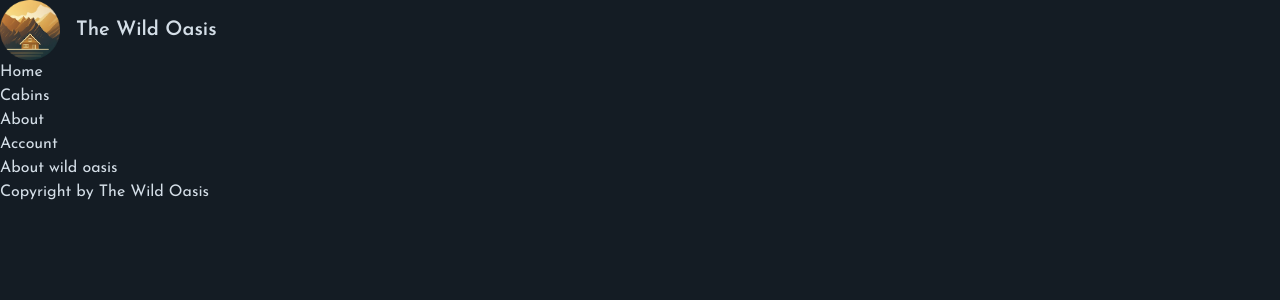
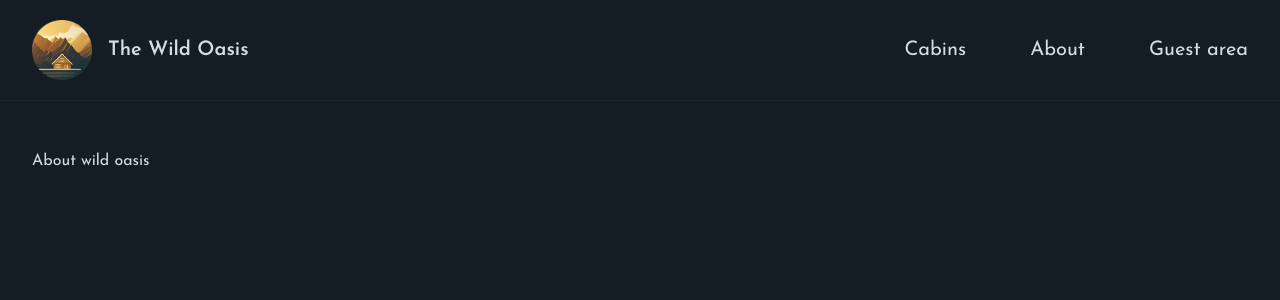
Before and after one commit to SabinaCristea/wild-oasis-nextjs, a Next.js app: page /about in a window 1280 px wide. Shown: the top 300 px of the page. Built offline with nearby package versions, Linux system fonts and the light colour scheme.

Commit message:
Improved navigation and root layout, optimized image

```diff
--- a/app/_components/Logo.js
+++ b/app/_components/Logo.js
@@ -1,9 +1,18 @@
+import Image from "next/image";
 import Link from "next/link";
+import logo from "@/public/logo.png";
 
 function Logo() {
   return (
     <Link href="/" className="flex items-center gap-4 z-10">
-      <img src="/logo.png" height="60" width="60" alt="The Wild Oasis logo" />
+      {/* <Image src="/logo.png" height="60" width="60" alt="The Wild Oasis logo" /> */}
+      <Image
+        src={logo}
+        height="60"
+        width="60"
+        alt="The Wild Oasis logo"
+        quality={100}
+      />
       <span className="text-xl font-semibold text-primary-100">
         The Wild Oasis
       </span>
--- a/app/_components/Navigation.js
+++ b/app/_components/Navigation.js
@@ -1,23 +1,34 @@
 import Link from "next/link";
-import React from "react";
 
-function Navigation() {
+export default function Navigation() {
   return (
-    <ul>
+    <nav className="z-10 text-xl">
+      <ul className="flex gap-16 items-center">
         <li>
-        <Link href="/">Home</Link>
+          <Link
+            href="/cabins"
+            className="hover:text-accent-400 transition-colors"
+          >
+            Cabins
+          </Link>
         </li>
         <li>
-        <Link href="/cabins">Cabins</Link>
+          <Link
+            href="/about"
+            className="hover:text-accent-400 transition-colors"
+          >
+            About
+          </Link>
         </li>
         <li>
-        <Link href="/about">About</Link>
-      </li>
-      <li>
-        <Link href="/account">Account</Link>
+          <Link
+            href="/account"
+            className="hover:text-accent-400 transition-colors"
+          >
+            Guest area
+          </Link>
         </li>
       </ul>
+    </nav>
   );
 }
-
-export default Navigation;
--- a/app/layout.js
+++ b/app/layout.js
@@ -11,6 +11,7 @@
 console.log(josefin);
 
 import "@/app/_styles/globals.css";
+import Header from "./_components/Header";
 
 export const metadata = {
   // title: "The Wild Oasis",
@@ -26,14 +27,13 @@
   return (
     <html lang="en">
       <body
-        className={`${josefin.className} bg-primary-950 text-primary-100 min-h-screen`}
+        className={`${josefin.className} bg-primary-950 text-primary-100 min-h-screen flex flex-col`}
       >
-        <header>
-          <Logo />
-        </header>
-        <Navigation />
-        <main>{children}</main>
-        <footer>Copyright by The Wild Oasis</footer>
+        <Header />
+
+        <div className="flex-1 px-8 py-12">
+          <main className="max-w-7xl mx-auto">{children}</main>
+        </div>
       </body>
     </html>
   );
```
Also changed, not shown: starter/components/Navigation.js (deleted, +0 -26 lines), app/_components/Header.js (renamed from starter/components/Header.js). Lines whose indentation alone changed are shown as unchanged.
